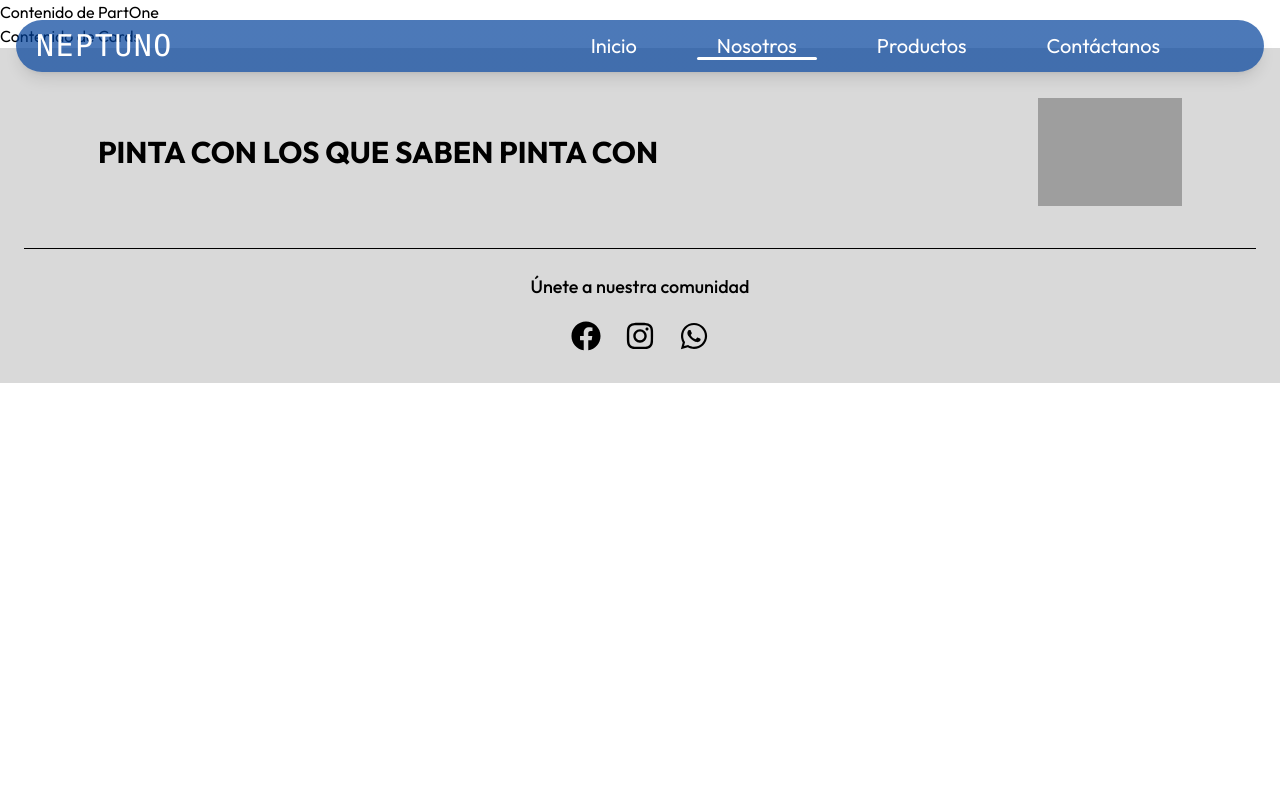
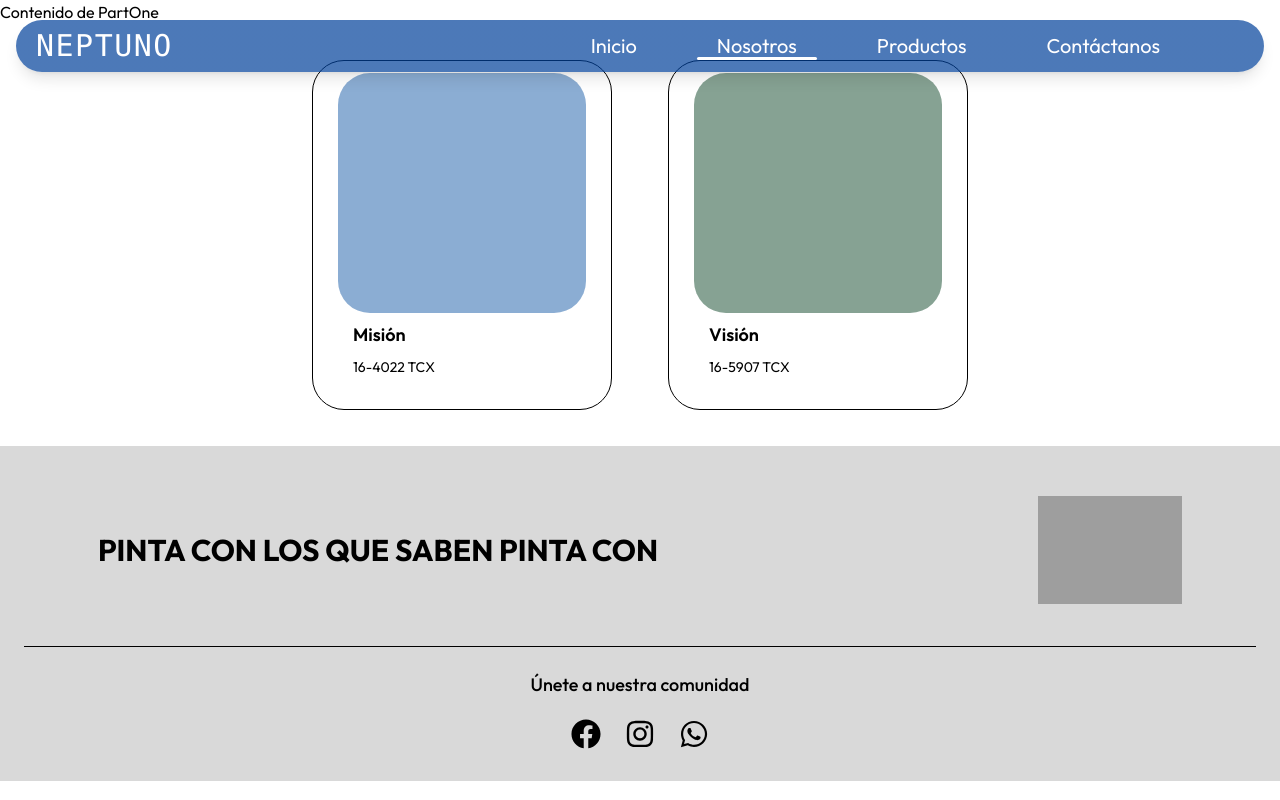
Before and after one commit to AiramsTechnology/neptuno, a React (Vite) app: page /AboutUs/Nosotros in a window 1280 px wide. Built offline with nearby package versions, Linux system fonts and the light colour scheme; grey boxes are pictures that could not be loaded.

Commit message:
terminado

```diff
--- a/src/components/AboutUs/Cards.jsx
+++ b/src/components/AboutUs/Cards.jsx
@@ -1,5 +1,66 @@
+const Card = [
+  {
+    id: 1,
+    name: "Misión",
+    info: "Ofrecer pinturas epóxicas de alta calidad, garantizando durabilidad, estética y protección para todo tipo de superficies.",
+    code: "16-4022 TCX",
+    color: "#8BADD3",
+  },
+  {
+    id: 2,
+    name: "Visión",
+    info: "Ser la empresa líder en recubrimientos epóxicos, destacando por innovación, calidad y compromiso con el medio ambiente.",
+    code: "16-5907 TCX",
+    color: "#86A293",
+  },
+];
+
 function Cards() {
-  return <div>Contenido de Cards</div>;
+  return (
+    <div className="flex flex-wrap gap-4 justify-center p-4 ">
+      {Card.map((card) => (
+        <div key={card.id} className="card ">
+          {/*parte de adelante de la card */}
+          <div
+            className="face front"
+            style={{
+              backgroundColor: "white",
+              border: "1px solid black",
+              borderRadius: "2rem",
+            }}
+          >
+            <div
+              className="h-60 w-[30vh] lg:w-[31vh] mx-auto mt-3"
+              style={{
+                backgroundColor: card.color,
+                borderRadius: "2rem",
+              }}
+            ></div>
+
+            <div className="text-start pl-10 grid gap-2 pt-2">
+              <h2 className="text-lg font-semibold text-black ">{card.name}</h2>
+              <p className="text-sm text-black">{card.code}</p>
+            </div>
+          </div>
+          {/*parte posterior de la card */}
+          <div
+            className="face back bg-gray-900 text-white"
+            style={{
+              backgroundColor: card.color,
+              border: "1px solid black",
+              borderRadius: "2rem",
+            }}
+          >
+            <div className=" grid place-content-center mt-7">
+              <h2 className="text-4xl font-medium">{card.name}</h2>
+              <p className="text-lg mx-6 font-light mt-3">{card.info}</p>
+              <div className="h-0.5  bg-gray-300 my-5"></div>
+            </div>
+          </div>
+        </div>
+      ))}
+    </div>
+  );
 }
 
 export default Cards;
--- a/src/index.css
+++ b/src/index.css
@@ -191,6 +191,49 @@ a {
 .c-button--gooey:hover .c-button__blobs div {
   transform: scale(1.4) translateY(0) translateZ(0);
 }
+/*flip card*/
+
+.card {
+  position: relative;
+  width: 300px;
+  height: 350px;
+  margin: 20px;
+  border-color: #000;
+}
+
+.card .face {
+  position: absolute;
+  width: 100%;
+  height: 100%;
+  backface-visibility: hidden;
+  border-radius: 10px;
+  overflow: hidden;
+  transition: 1s;
+}
+.card .front {
+  transform: perspective(600px) rotateY(0deg);
+
+}
+
+.card .back {
+  transform: perspective(600px) rotateY(180deg);
+  padding: 15px;
+  color: #f3f3f3;
+  display: flex;
+  flex-direction: column;
+  justify-content: space-between;
+  text-align: center;
+
+}
+
+/*Damos giro al from*/
+.card:hover .front {
+  transform: perspective(600px) rotateY(180deg);
+}
+
+.card:hover .back {
+  transform: perspective(600px) rotateY(360deg);
+}
 
 
 @tailwind base;
```
